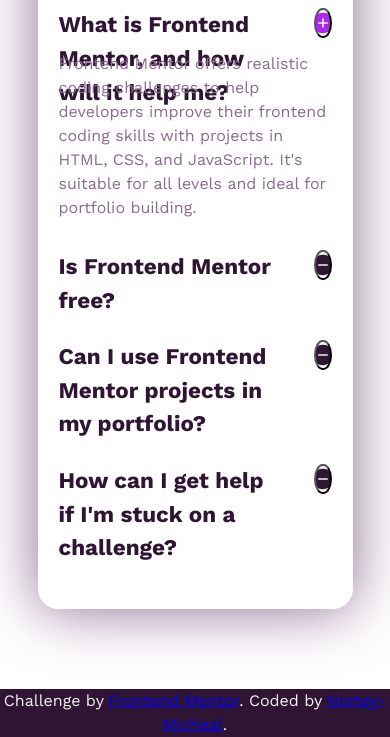
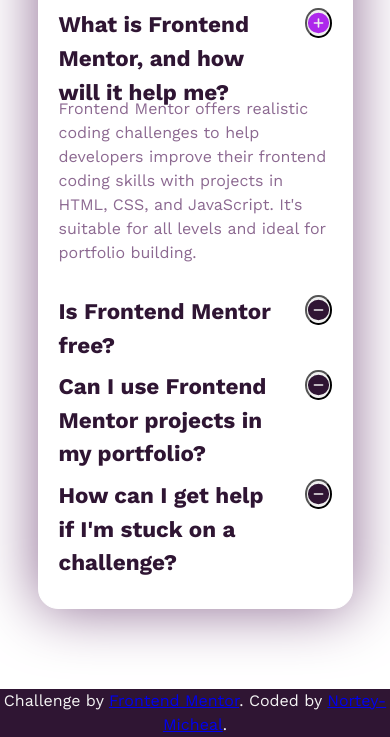
Before and after one commit to Nortey-Micheal/faq-acccordion, a plain HTML site: page index.html in a window 390 px wide. Both pictures are taken after a click on the button 322 px from the left and 227 px from the top of the page. Shown: the part 204-941 px from the top of the page. Drawn offline with Linux system fonts and the light colour scheme.

Commit message:
feat: adjust button and paragraghs
buttons became irregularly shaped
paragraghs entered the headings

```diff
--- a/index.css
+++ b/index.css
@@ -113,4 +113,13 @@
         height: 80vh;
         margin: 5rem auto;
     }
+
+    button {
+        border-radius: 50%;
+        width: 50px;
+    }
+
+    div + p {
+        margin-top: -20px;
+    }
 }
```
